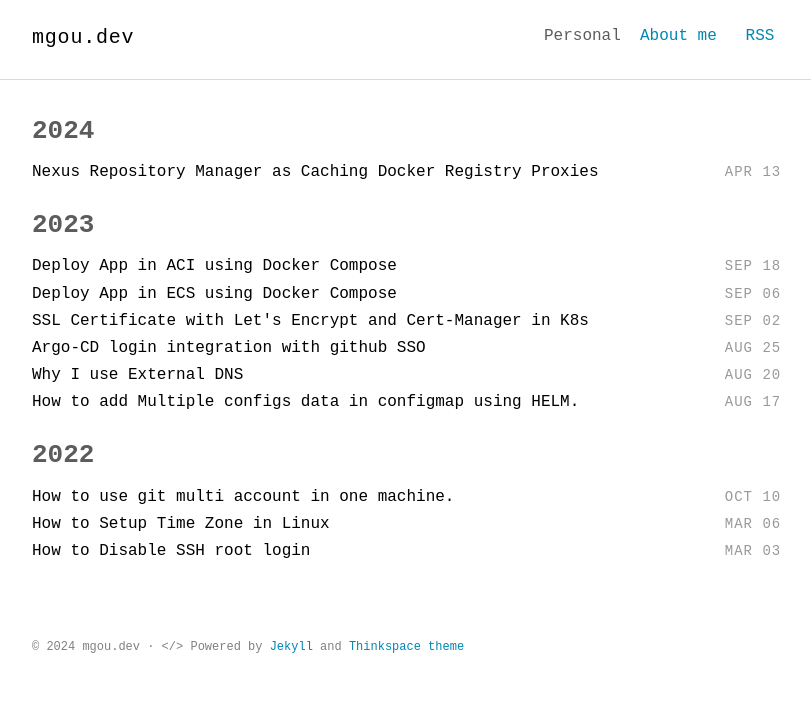
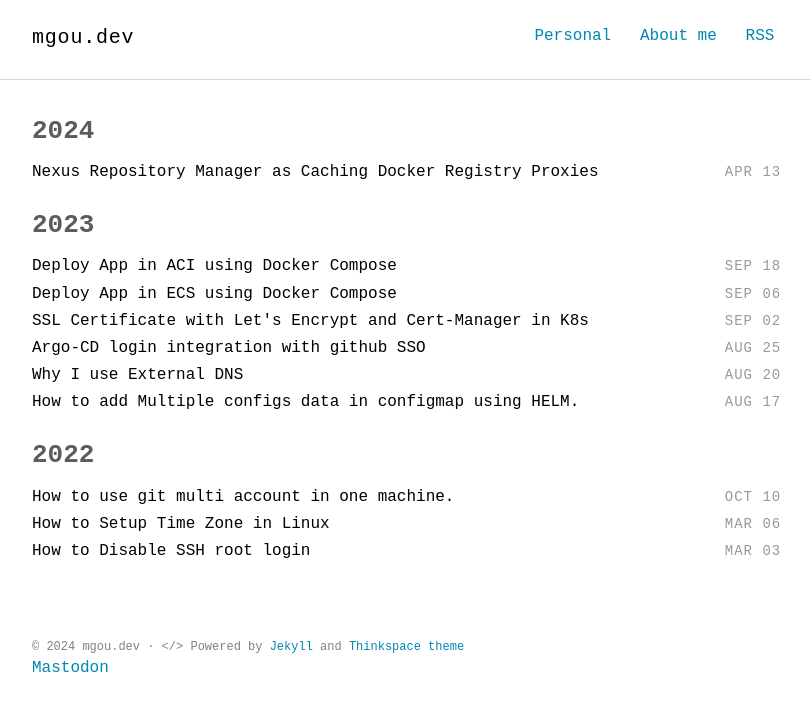
Before and after one commit to pyaephyohein/blog, a Jekyll site: the page built from index.html, in a window 1280 px wide. Shown: the top 711 px of the page, without its empty margins (232-1043 px from the left). Built offline with Jekyll 4.4.1, drawn with Linux system fonts in a browser that asks for light colours; some web fonts are replaced.

Commit message:
Mastodon

```diff
--- a/_includes/footer.html
+++ b/_includes/footer.html
@@ -1,5 +1,6 @@
 <footer class="site-footer">
   <div class="container">
     <small class="block">&copy; {{ site.time | date: '%Y' }} {{ site.author.name }} &middot; &lt;/&gt; Powered by <a href="https://jekyllrb.com/">Jekyll</a> and <a href="https://github.com/heiswayi/thinkspace">Thinkspace theme</a></small>
+    <a rel="me" href="https://burma.social/@pyaephyohein">Mastodon</a>
   </div>
 </footer>
--- a/_includes/nav.html
+++ b/_includes/nav.html
@@ -3,7 +3,7 @@
   <div class="container">
     <h1 class="logo"><a href="{{ '/' | prepend: site.baseurl | prepend: site.url }}">{{ site.title_left }}<span>{{ site.title_right }}</span></a></h1>
     <ul class="navbar">
-      <lia href="{{ '/personal' | prepend: site.baseurl | prepend: site.url }}">Personal</li>
+      <li><a href="{{ '/personal' | prepend: site.baseurl | prepend: site.url }}">Personal</a></li>
       <li><a href="{{ '/about' | prepend: site.baseurl | prepend: site.url }}">About me</a></li>
       <li><a href="{{ '/feed.xml' | prepend: site.baseurl | prepend: site.url }}" target="_blank">RSS</a></li>
     </ul>
```
